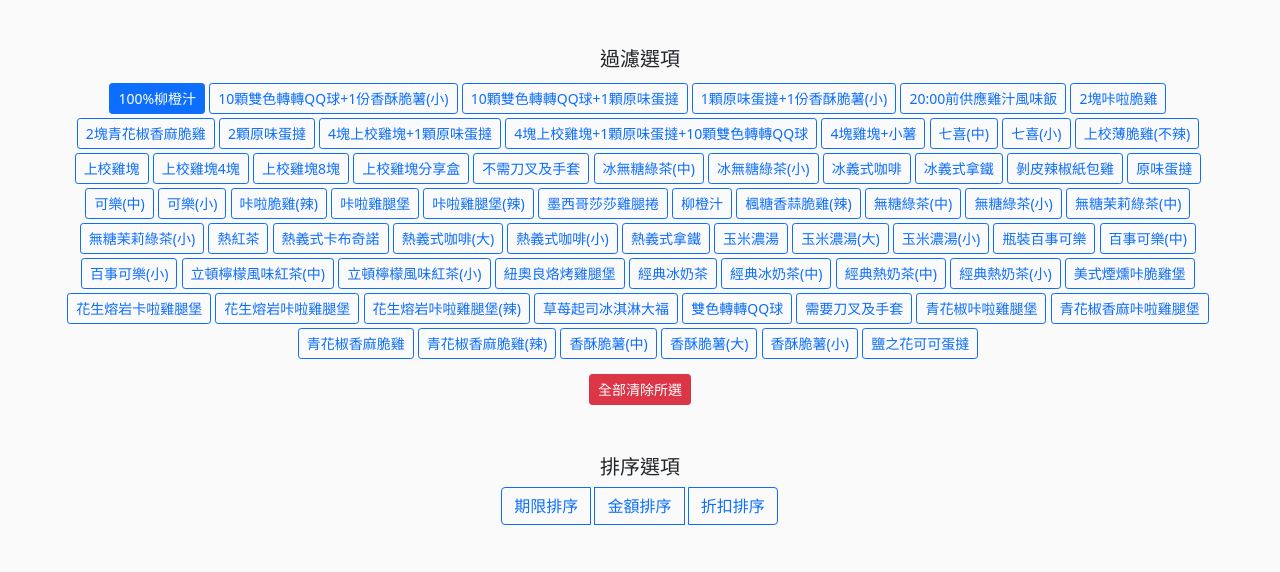
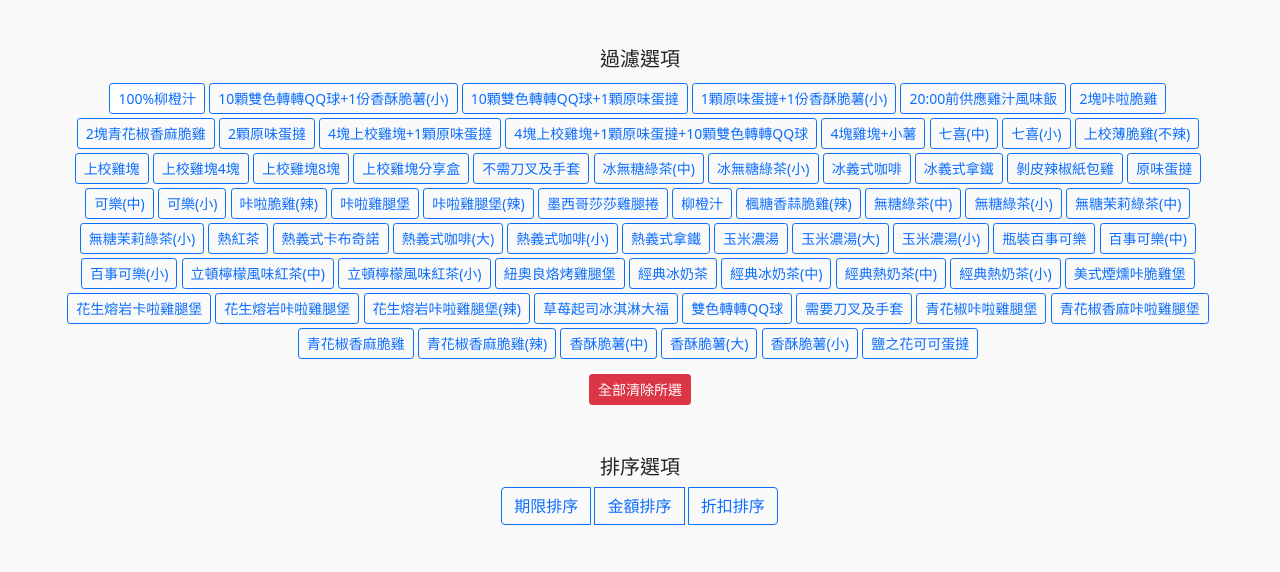
Before and after one commit to kfcpromo/kfcpromo.github.io, a plain HTML site: page index.html in a window 1280 px wide. In both pictures the pointer is over the label 157 px from the left and 269 px from the top of the page. Shown: the part 171-743 px from the top of the page. Drawn offline with nearby package versions, Linux system fonts and the light colour scheme; some packages are replaced by stand-ins of ours; a script that the page names is missing.

Commit message:
Update index.html

```diff
--- a/index.html
+++ b/index.html
@@ -17,6 +17,13 @@ body{
 }
 .order-card {
     color: #fff;
+}
+.btn.btn-outline-primary:focus,
+.btn.btn-outline-primary:active,
+.btn.btn-outline-primary:hover {
+    color: #0d6efd;
+    border-color: #0d6efd;
+    background-color: #ffffff;
 }
 
 .bg-c-blue {
```
